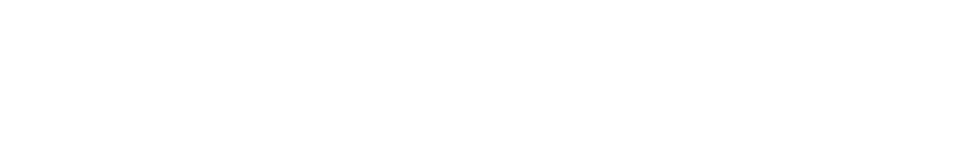
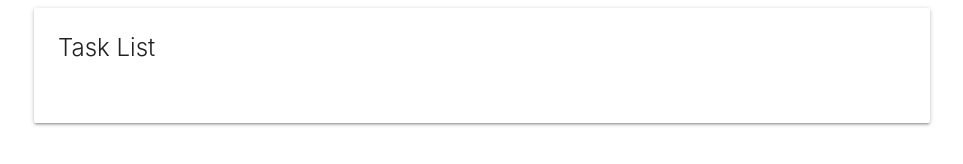
Before and after one commit to KamajiiSC/Task-list, a plain HTML site: page index.html in a window 1280 px wide. Shown: the whole page, without its empty margins (158-1121 px from the left). Drawn offline with nearby package versions, Linux system fonts and the light colour scheme.

Commit message:
basic structure

```diff
--- a/index.html
+++ b/index.html
@@ -9,6 +9,21 @@
   <title>Task List</title>
 </head>
 <body>
+  <div class="container">
+    <div class='row'>
+      <div id='main' class='card'>
+        <div class='card-content'>
+          <span class='card-title'>Task List</span>
+          <div class='row'>
+            <form id='task-form'></form>
+            <div class="input-field cold s12">
+
+            </div>
+          </div>
+        </div>
+      </div>
+    </div>
+  </div>
 
   <script
   src="https://code.jquery.com/jquery-3.3.1.js"
```
